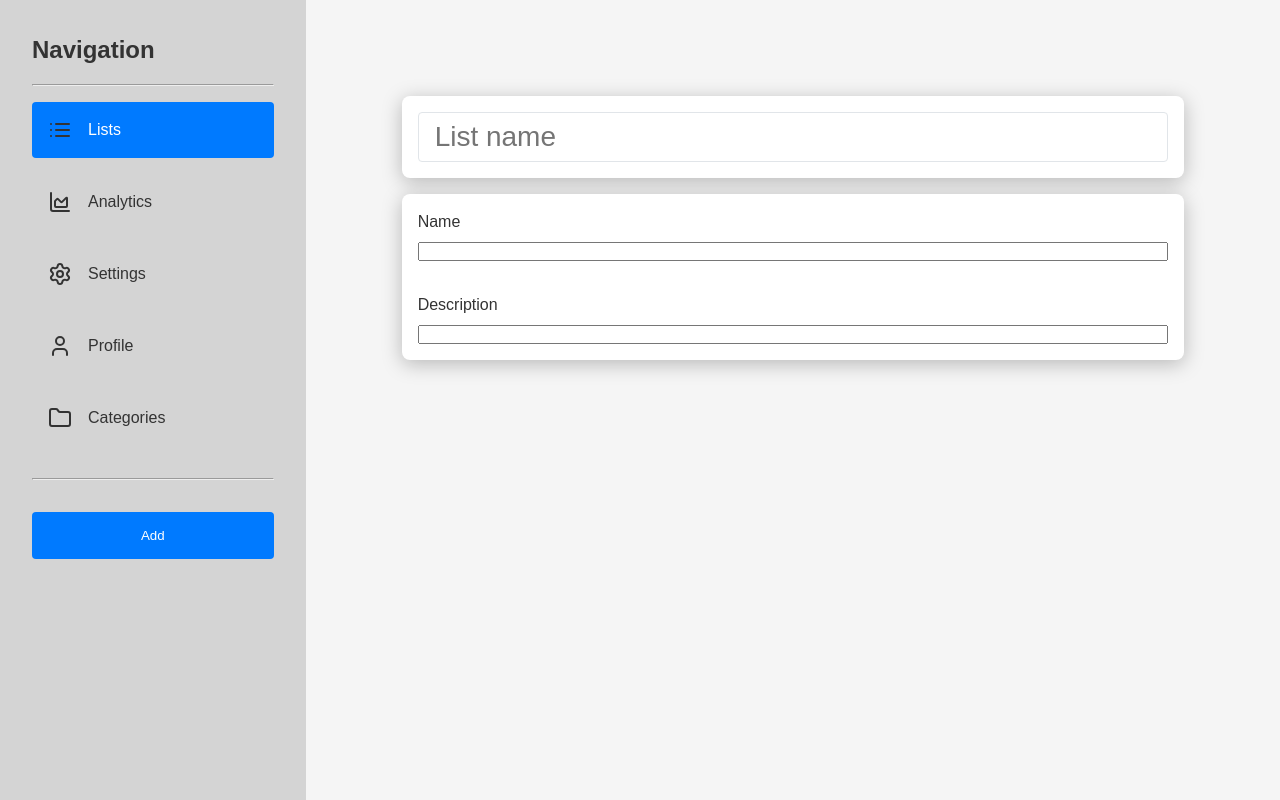
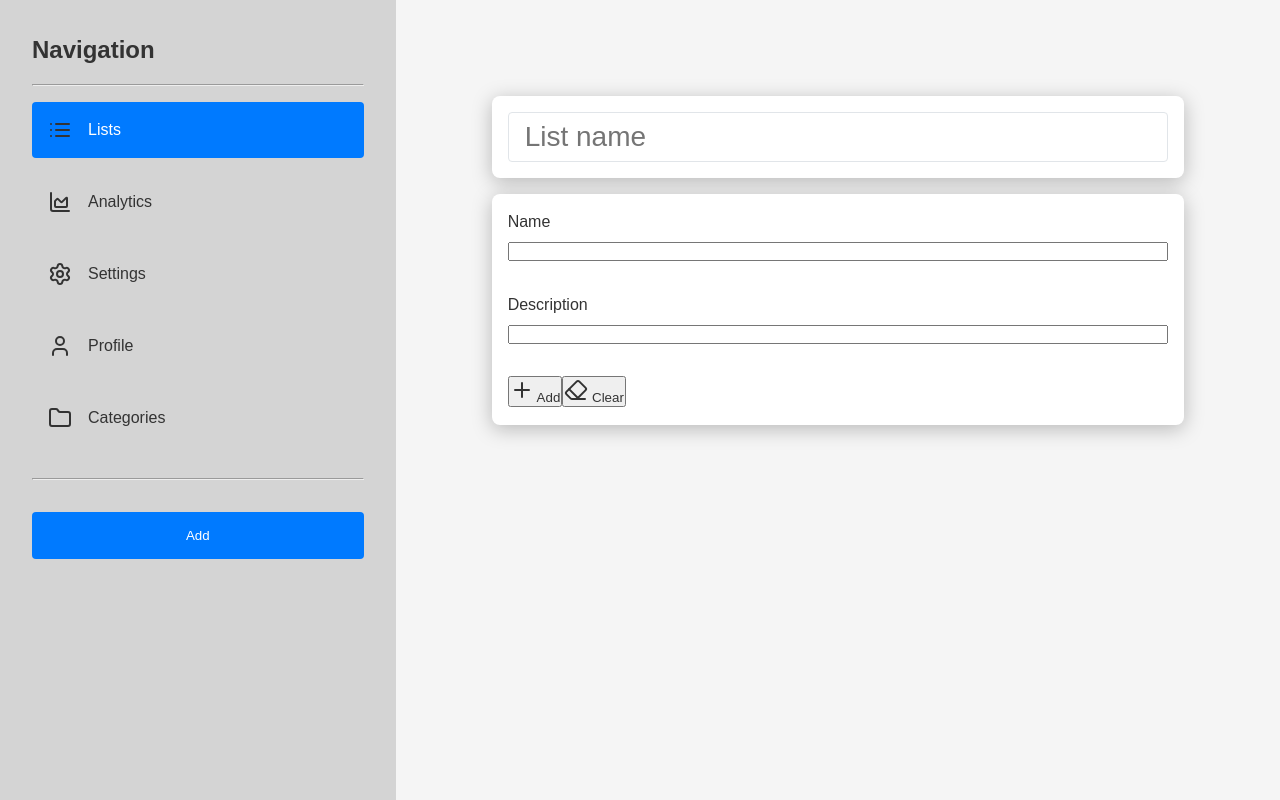
Before and after one commit to nomech/planthings, a React (Vite) app: page /lists/add in a window 1280 px wide. Built offline with nearby package versions, Linux system fonts and the light colour scheme.

Commit message:
Refactor form component to accept onSubmit handler; add buttons for adding and clearing tasks in TodoDetails

```diff
--- a/src/App.css
+++ b/src/App.css
@@ -1,5 +1,4 @@
 #root {
 	display: flex;
 	width: 100%;
-	max-width: 1280px;
 }
--- a/src/components/Form/Form.module.css
+++ b/src/components/Form/Form.module.css
@@ -1,8 +1,13 @@
+.formContainer {
+	display: flex;
+	width: 70%;
+}
+
 .form {
 	display: flex;
 	flex-direction: column;
 	align-items: center;
 	width: 100%;
-    padding: 6rem;
+	padding: 6rem;
 	gap: 1rem;
 }
--- a/src/components/Form/Form.tsx
+++ b/src/components/Form/Form.tsx
@@ -1,14 +1,20 @@
 import styles from './Form.module.css';
 import ListTitle from '../ListTitle/ListTitle';
 import { TodoDetails } from '../TodoDetails/TodoDetails';
+import type { FormEventHandler } from 'react';
 
-const Form = () => {
+type Props = {
+	handleOnSubmit: FormEventHandler<HTMLFormElement>;
+};
+
+const Form = ({ handleOnSubmit }: Props) => {
 	return (
-		<form className={styles.form}>
-			<ListTitle title="" />
-			<TodoDetails />
-			<div></div>
-		</form>
+		<div className={styles.formContainer}>
+			<form className={styles.form} onSubmit={handleOnSubmit}>
+				<ListTitle title="" />
+				<TodoDetails />
+			</form>
+		</div>
 	);
 };
 
--- a/src/components/TodoDetails/TodoDetails.tsx
+++ b/src/components/TodoDetails/TodoDetails.tsx
@@ -1,4 +1,5 @@
 import styles from './TodoDetails.module.css';
+import { Plus, Eraser } from 'lucide-react';
 
 export const TodoDetails = () => {
 	return (
@@ -11,6 +12,14 @@ export const TodoDetails = () => {
 				<label htmlFor="name">Description</label>
 				<input type="text" name="description" />
 			</div>
+			<div className={styles.buttonContaoner}>
+				<button className={styles.addButton}>
+					<Plus /> Add
+				</button>
+				<button className={styles.clearButton}>
+					<Eraser /> Clear
+				</button>
+			</div>
 		</div>
 	);
 };
--- a/src/pages/AddPage.tsx
+++ b/src/pages/AddPage.tsx
@@ -1,6 +1,20 @@
+import { useState } from 'react';
 import Form from '../components/Form/Form';
+
+interface FormData {
+	title: string;
+	name: string;
+	description: string;
+}
+
 function AddPage() {
-	return <Form />;
+	const [data, setData] = useState<FormData[]>([]);
+
+	const handleFormData = (formData: FormData) => {
+		setData((prev) => [...prev, formData]);
+	};
+
+	return <Form handleOnSubmit={handleFormData} />;
 }
 
 export default AddPage;
```
